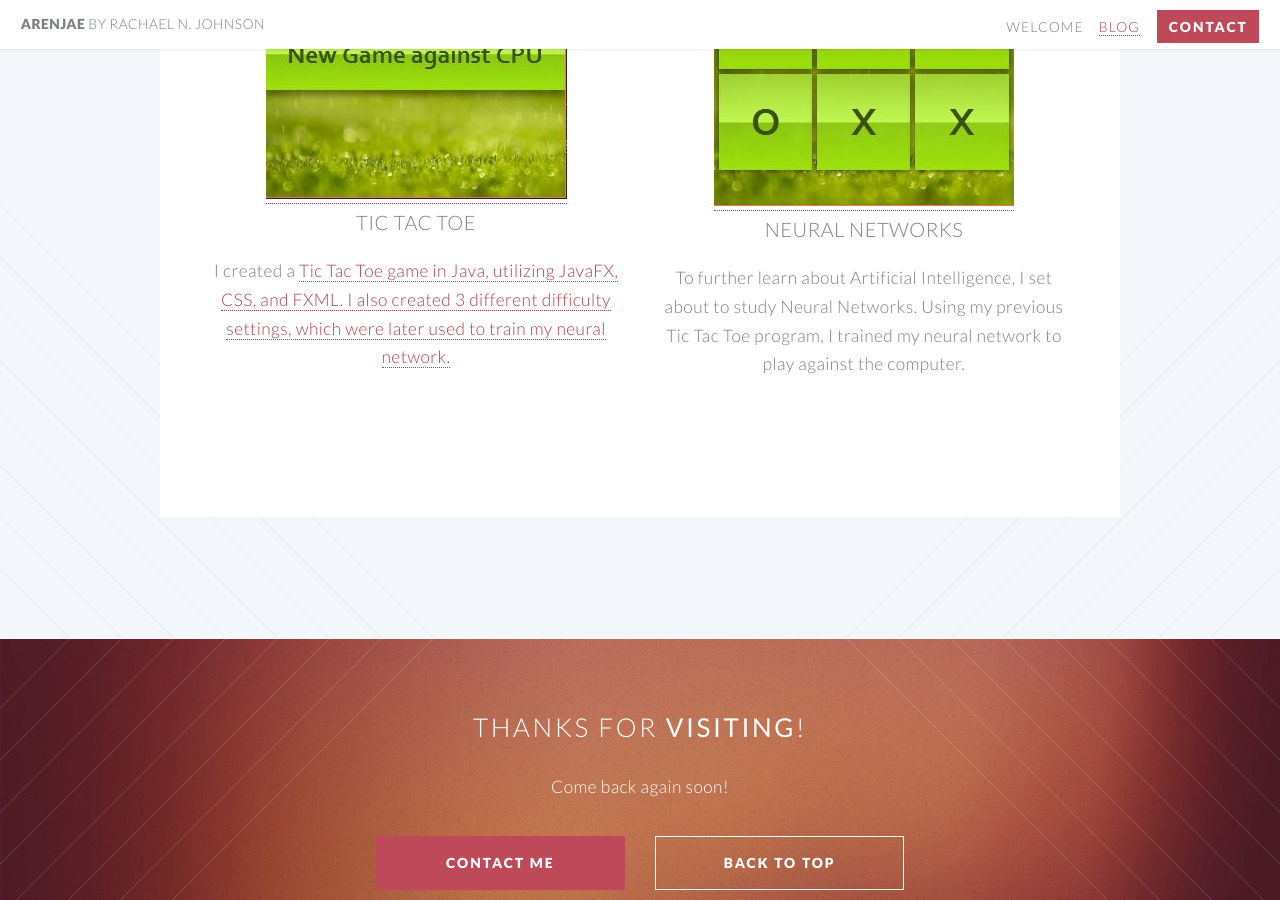
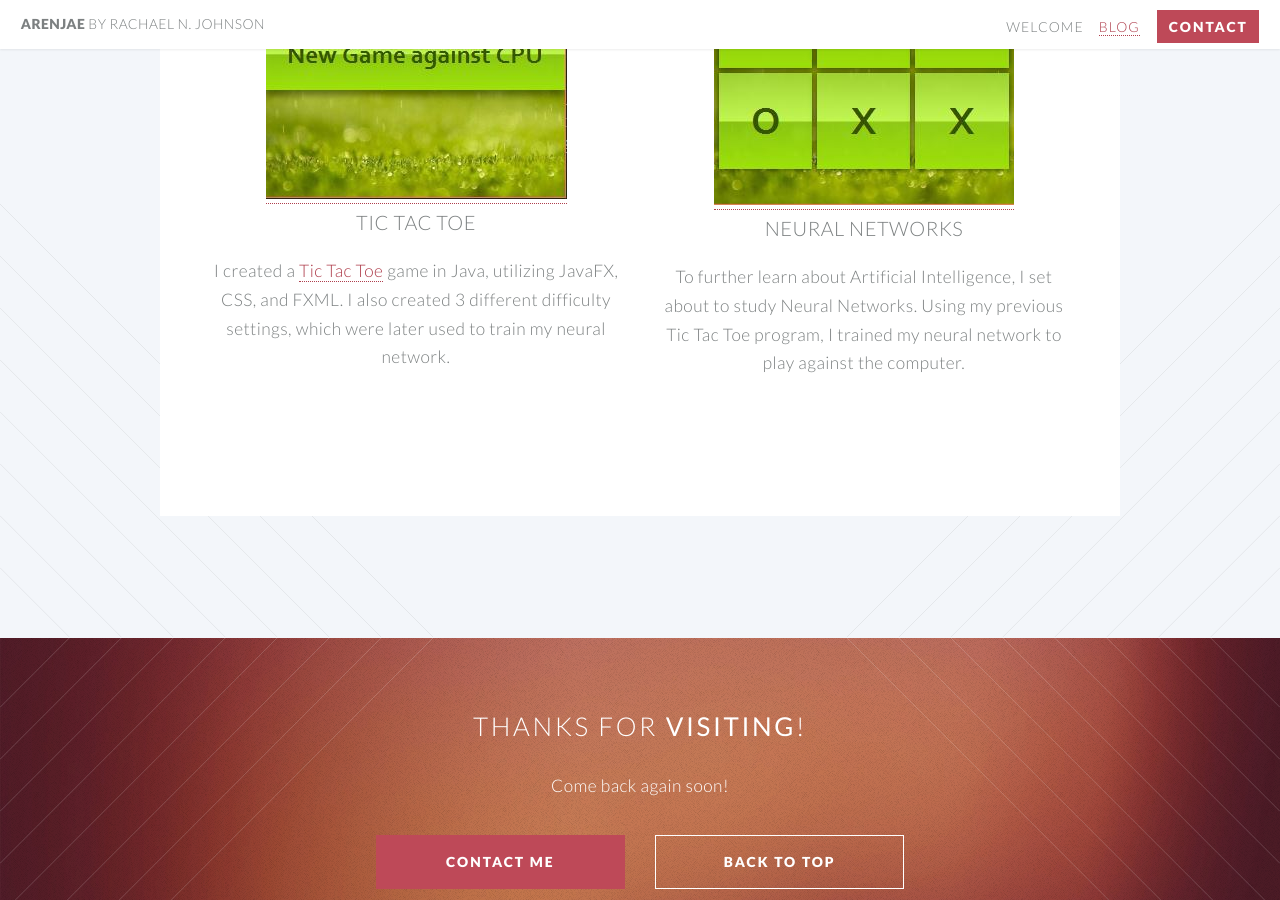
Before and after one commit to dainjae/dainjae.github.io, a Jekyll site: the page built from index.html, in a window 1280 px wide and 900 px high, scrolled down 2472 px. Built offline with Jekyll 4.4.1, drawn with Linux system fonts in a browser that asks for light colours; part of the change alters nothing that is shown.

```diff
--- a/index.html
+++ b/index.html
@@ -96,7 +96,7 @@ layout: landing-page
 									<header>
 										<h3>Tic Tac Toe</h3>
 									</header>
-									<p>I created a <a href="http://earthshine0.github.io/TicTacToe"> Tic Tac Toe game in Java, utilizing JavaFX, CSS, and FXML. I also created 3 different difficulty settings, which were later used to train my neural network. </p>
+									<p>I created a <a href="http://earthshine0.github.io/TicTacToe"> Tic Tac Toe</a> game in Java, utilizing JavaFX, CSS, and FXML. I also created 3 different difficulty settings, which were later used to train my neural network. </p>
 								</section>
 
 							</div>
```
